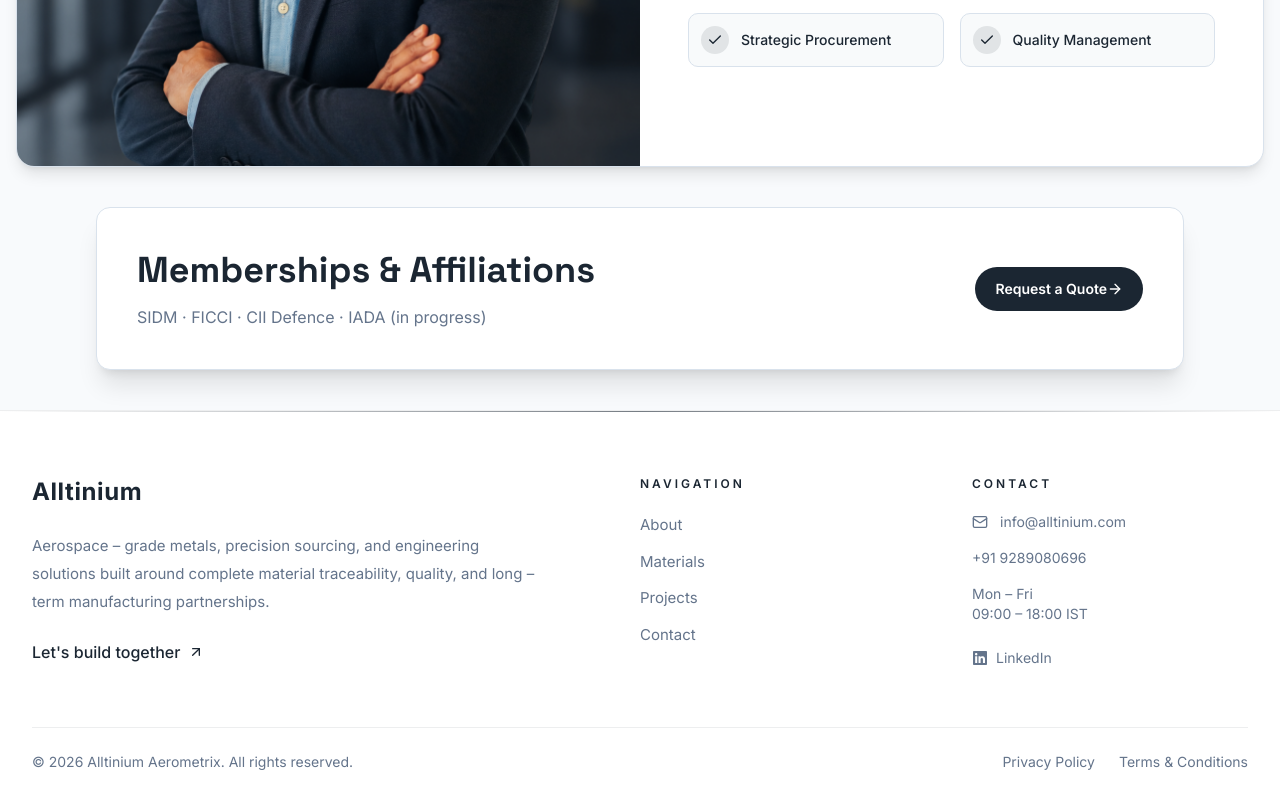
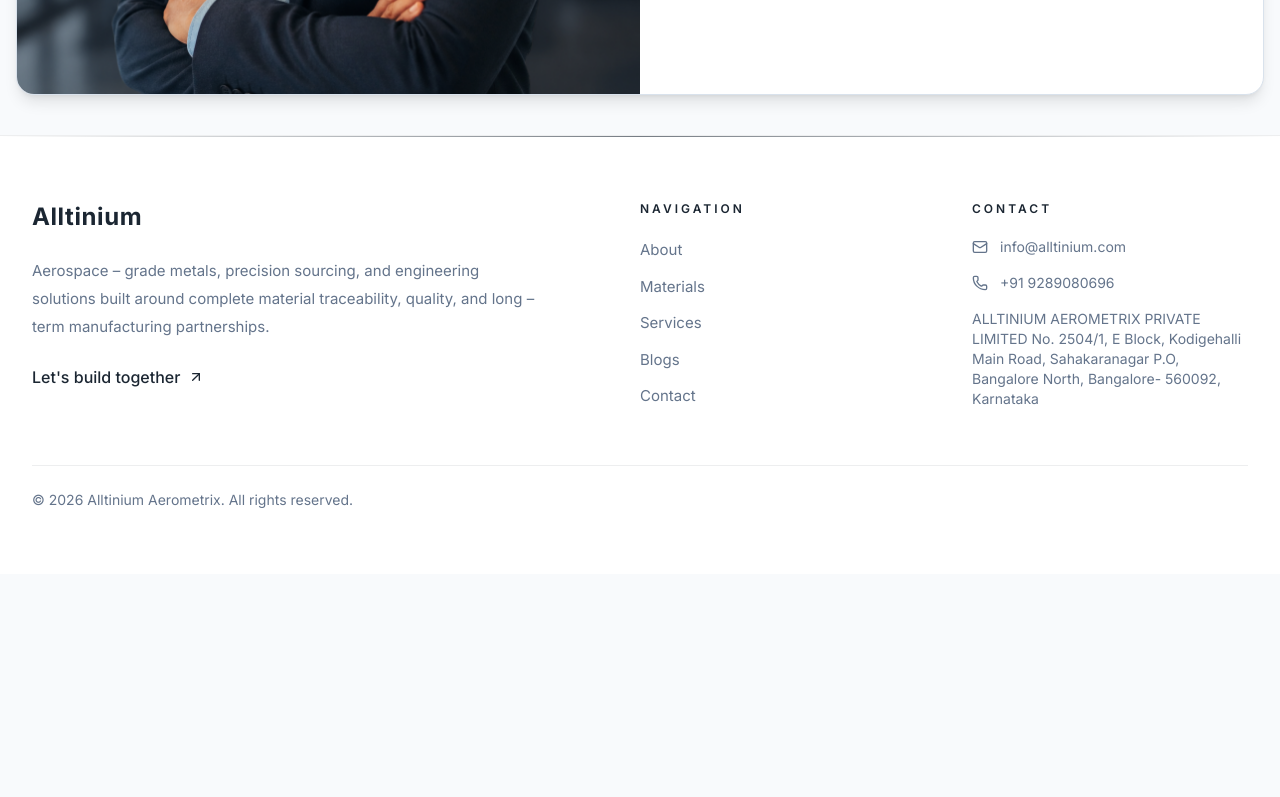
Before and after one commit to PurushottamPortfolio-Repo/alltinium, a Next.js app: page /about in a window 1280 px wide. Shown: the part 2703-3500 px from the top of the page. After the commit the page ends 3277 px from the top, so only its background shows below. Built offline with nearby package versions, Linux system fonts and the light colour scheme.

Commit message:
pages are modified

```diff
--- a/src/components/about/about-page.tsx
+++ b/src/components/about/about-page.tsx
@@ -5,7 +5,6 @@
 import { motion } from "framer-motion";
 import { assets } from "@/assets";
 import { PageHero } from "@/components/ui/page-hero";
-import QuoteButton from "@/components/quote/QuoteButton";
 import { Check } from "lucide-react";
 import { FaLinkedin } from "react-icons/fa";
 import { company, founders, values } from "@/data/about";
@@ -44,10 +43,10 @@
         ]}
       />
 
-      <div className="flex flex-col item-center justify-center px-4">
+      <div className="flex flex-col item-center justify-center px-4 py-10">
         {/* Company Story */}
 
-        <section className="bg-background py-24">
+        <section className="bg-background py-10">
           {company.map((item, index) => (
             <motion.div
               key={item.id}
@@ -83,7 +82,9 @@
                       {item.title}
                     </h2>
 
-                    <p className="mt-6 text-lg leading-9 text-muted-foreground">{item.text}</p>
+                    <p className="mt-6 text-lg leading-9 text-muted-foreground text-justify">
+                      {item.text}
+                    </p>
                   </div>
                 </div>
               </div>
@@ -104,7 +105,9 @@
                   <div className="mt-2 h-16 w-1 rounded-full bg-primary" />
 
                   <div>
-                    <p className="mt-6 text-lg leading-9 text-muted-foreground">{item.text2}</p>
+                    <p className="mt-6 text-lg leading-9 text-muted-foreground text-justify">
+                      {item.text2}
+                    </p>
                   </div>
                 </div>
               </motion.div>
@@ -226,107 +229,6 @@
             </motion.div>
           ))}
         </div>
-        {/* <div className="mt-20">
-          {founders.map((founder) => (
-            <motion.div
-              key={founder.id}
-              variants={fadeUp}
-              initial="hidden"
-              whileInView="show"
-              viewport={{ once: true }}
-              className="group overflow-hidden rounded-md border bg-card shadow-lg transition-all duration-300 hover:-translate-y-2 hover:shadow-2xl"
-            >
-              <div className="relative">
-                <Image
-                  src={founder.image}
-                  alt={founder.name}
-                  className="h-[200vh] w-full object-cover"
-                />
-
-                <div className="absolute right-5 top-5 flex gap-3">
-                  <Link
-                    href={founder.linkedin}
-                    target="_blank"
-                    rel="noopener noreferrer"
-                    className="rounded-full bg-white/90 p-3 backdrop-blur transition hover:bg-primary text-blue-700 hover:text-white"
-                  >
-                    <FaLinkedin className="h-5 w-5" />
-                  </Link>
-                </div>
-              </div>
-
-              <div className="p-8">
-                <span className="text-sm font-semibold uppercase tracking-wider text-primary">
-                  {founder.role}
-                </span>
-
-                <h3 className="mt-3 text-3xl font-bold">{founder.name}</h3>
-
-                <p className="mt-6 leading-8 text-muted-foreground">{founder.description}</p>
-
-                <ul className="mt-8 space-y-3">
-                  {founder.expertise.map((item) => (
-                    <li key={item} className="flex items-center gap-3">
-                      <div className="rounded-full bg-primary/10 p-1 text-primary">
-                        <Check className="h-4 w-4" />
-                      </div>
-                      <span>{item}</span>
-                    </li>
-                  ))}
-                </ul>
-              </div>
-            </motion.div>
-          ))}
-        </div> */}
-
-        {/* Memberships & affiliations */}
-        <section className="px-4 py-10 sm:px-6 lg:px-8 xl:px-20">
-          <motion.div
-            initial={{ opacity: 0, y: 40 }}
-            whileInView={{ opacity: 1, y: 0 }}
-            transition={{ duration: 0.7 }}
-            viewport={{ once: true }}
-            className="overflow-hidden rounded-xl border border-border bg-card p-6 shadow-xl sm:p-8 lg:p-10"
-          >
-            <div className="flex flex-col gap-8 lg:flex-row lg:items-center lg:justify-between">
-              {/* Left */}
-              <motion.div
-                initial={{ opacity: 0, x: -40 }}
-                whileInView={{ opacity: 1, x: 0 }}
-                transition={{ duration: 0.7 }}
-                viewport={{ once: true }}
-                className="flex-1"
-              >
-                <h2 className="font-heading text-2xl font-bold leading-tight sm:text-3xl lg:text-4xl">
-                  Memberships & Affiliations
-                </h2>
-
-                <p className="font-body mt-3 max-w-2xl text-sm text-muted-foreground sm:text-base">
-                  SIDM · FICCI · CII Defence · IADA (in progress)
-                </p>
-              </motion.div>
-
-              {/* Right */}
-              <motion.div
-                initial={{ opacity: 0, x: 40 }}
-                whileInView={{ opacity: 1, x: 0 }}
-                transition={{ duration: 0.7, delay: 0.2 }}
-                viewport={{ once: true }}
-                className="flex justify-start lg:justify-end"
-              >
-                <motion.div
-                  initial={{ opacity: 0, y: 16 }}
-                  whileInView={{ opacity: 1, y: 0 }}
-                  transition={{ duration: 0.45, delay: 0.1 }}
-                  viewport={{ once: true }}
-                  className="flex flex-wrap"
-                >
-                  <QuoteButton className="inline-flex w-full items-center justify-center rounded-full bg-primary px-5 py-3 text-sm font-semibold text-primary-foreground transition hover:bg-primary/90 sm:w-auto" />
-                </motion.div>
-              </motion.div>
-            </div>
-          </motion.div>
-        </section>
       </div>
     </>
   );
--- a/src/components/common/cards/service-card.tsx
+++ b/src/components/common/cards/service-card.tsx
@@ -1,9 +1,7 @@
 "use client";
 
 import Image from "next/image";
-import Link from "next/link";
 import { motion } from "framer-motion";
-import { ArrowUpRight } from "lucide-react";
 
 import { Service } from "@/types/service";
 
@@ -50,21 +48,6 @@
         <h3 className="mb--2 text-xl font-heading transition-colors duration-300 group-hover:text-primary">
           {service.title}
         </h3>
-
-        {/* Description */}
-        {/* <p className="mb-4 text-muted-foreground">{service.description}</p> */}
-
-        {/* Button */}
-        <Link
-          href="/services"
-          className="inline-flex items-center gap-2 font-medium text-primary transition-all duration-300 group-hover:gap-4 text-[12px]"
-        >
-          Learn More
-          <ArrowUpRight
-            size={18}
-            className="transition-transform duration-300 group-hover:rotate-45"
-          />
-        </Link>
       </div>
     </motion.article>
   );
--- a/src/components/common/footer.tsx
+++ b/src/components/common/footer.tsx
@@ -1,13 +1,13 @@
 "use client";
 
 import Link from "next/link";
-import { ArrowUpRight, Mail } from "lucide-react";
-import { FaLinkedin } from "react-icons/fa";
+import { ArrowUpRight, Mail, Phone } from "lucide-react";
 
 const quickLinks = [
   { title: "About", href: "/about" },
   { title: "Materials", href: "/materials" },
-  { title: "Projects", href: "/projects" },
+  { title: "Services", href: "/services" },
+  { title: "Blogs", href: "/blog" },
   { title: "Contact", href: "/contact" },
 ];
 
@@ -73,22 +73,20 @@
             </h3>
 
             <div className="space-y-4 text-sm text-[var(--ink-muted)]">
-              <a
-                href="mailto:info@alltinium.com"
-                className="flex items-center gap-3 transition hover:text-[var(--ink)]"
-              >
+              <div className="flex items-center gap-3 transition hover:text-[var(--ink)]">
                 <Mail className="h-4 w-4" />
                 info@alltinium.com
-              </a>
-
-              <p>+91 9289080696</p>
-
-              <div>
-                <p>Mon &ndash; Fri</p>
-                <p>09:00 &ndash; 18:00 IST</p>
+              </div>
+              <div className="flex items-center gap-3 transition hover:text-[var(--ink)]">
+                <Phone className="h-4 w-4" />
+                +91 9289080696
+              </div>
+              <div className="flex items-center gap-3 transition hover:text-[var(--ink)]">
+                ALLTINIUM AEROMETRIX PRIVATE LIMITED No. 2504/1, E Block, Kodigehalli Main Road,
+                Sahakaranagar P.O, Bangalore North, Bangalore- 560092, Karnataka
               </div>
 
-              <div className="pt-2">
+              {/* <div className="pt-2">
                 <a
                   href="#"
                   className="inline-flex items-center gap-2 transition hover:text-primary"
@@ -96,7 +94,7 @@
                   <FaLinkedin className="h-4 w-4" />
                   LinkedIn
                 </a>
-              </div>
+              </div> */}
             </div>
           </div>
         </div>
@@ -105,7 +103,7 @@
         <div className="mt-14 border-t border-[var(--surface-border)] pt-6">
           <div className="flex flex-col items-center justify-between gap-5 text-sm text-[var(--ink-muted)] md:flex-row">
             <p>&copy; {new Date().getFullYear()} Alltinium Aerometrix. All rights reserved.</p>
-
+            {/*
             <div className="flex items-center gap-6">
               <Link href="/privacy" className="transition hover:text-[var(--ink)]">
                 Privacy Policy
@@ -114,7 +112,7 @@
               <Link href="/terms" className="transition hover:text-[var(--ink)]">
                 Terms &amp; Conditions
               </Link>
-            </div>
+            </div> */}
           </div>
         </div>
       </div>
--- a/src/components/sections/HeroSection.tsx
+++ b/src/components/sections/HeroSection.tsx
@@ -4,6 +4,7 @@
 import QuoteButton from "@/components/quote/QuoteButton";
 import { motion } from "framer-motion";
 import { assets } from "@/assets";
+import Link from "next/link";
 
 export function HeroSection() {
   return (
@@ -67,47 +68,33 @@
             </a>
           </motion.div>
         </motion.div>
-
         <motion.div
           initial={{ opacity: 0, y: 20 }}
           animate={{ opacity: 1, y: 0 }}
           transition={{ duration: 0.5, delay: 0.2 }}
           className="mt-4 flex justify-center"
         >
-          <div className="w-full max-w-6xl rounded-md p-4 bg-background/80 shadow-2xl">
+          <div className="w-full max-w-6xl rounded-md bg-background/80 p-4 shadow-2xl">
             <div className="grid grid-cols-2 gap-4 md:grid-cols-6">
               {[
-                {
-                  alloy: "Aluminium",
-                },
-                {
-                  alloy: "Titanium",
-                },
-                {
-                  alloy: "Nickel",
-                },
-                {
-                  alloy: "Special Steel",
-                },
-                {
-                  alloy: "Tungsten",
-                },
-                {
-                  alloy: "Critical & Strategic",
-                },
+                { alloy: "Aluminium", href: "/materials" },
+                { alloy: "Titanium", href: "/materials" },
+                { alloy: "Nickel", href: "/materials" },
+                { alloy: "Special Steel", href: "/materials" },
+                { alloy: "Tungsten", href: "/materials" },
+                { alloy: "Critical & Strategic", href: "/materials" },
               ].map((item) => (
-                <motion.div
-                  key={item.alloy}
-                  whileHover={{
-                    y: -6,
-                    scale: 1.03,
-                  }}
-                  className="rounded-md border backdrop-blur-xl p-1 text-center transition"
-                >
-                  <h3 className="font-heading text-lg font-semibold text-foreground ">
-                    {item.alloy}
-                  </h3>
-                </motion.div>
+                <Link key={item.alloy} href={item.href} className="block">
+                  <motion.div
+                    whileHover={{ y: -6, scale: 1.03 }}
+                    whileTap={{ scale: 0.98 }}
+                    className="flex h-full cursor-pointer items-center justify-center rounded-md border p-3 text-center backdrop-blur-xl transition-colors hover:bg-red-500/10"
+                  >
+                    <h3 className="font-heading text-lg font-semibold text-foreground">
+                      {item.alloy}
+                    </h3>
+                  </motion.div>
+                </Link>
               ))}
             </div>
           </div>
--- a/src/components/sections/cta.tsx
+++ b/src/components/sections/cta.tsx
@@ -2,8 +2,8 @@
 
 import { motion } from "framer-motion";
 import QuoteButton from "@/components/quote/QuoteButton";
-import { ArrowRight } from "lucide-react";
 import { CtaSectionData } from "@/data/mock";
+import Link from "next/link";
 
 export function CTASection() {
   return (
@@ -39,10 +39,11 @@
 
             <div className="mt-10 flex flex-wrap gap-4">
               <QuoteButton className="inline-flex items-center gap-2 rounded-full bg-primary px-6 py-3 font-body font-semibold text-primary-foreground transition-all hover:cursor-pointer hover:scale-105 hover:bg-primary/90" />
-
-              <button className="inline-flex items-center rounded-full border border-border hover:cursor-pointer px-6 py-3 font-body font-semibold transition hover:bg-muted hover:cursor-pointer hover:scale-105">
-                Talk to Engineering
-              </button>
+              <Link href="contact">
+                <button className="inline-flex items-center rounded-full border border-border hover:cursor-pointer px-6 py-3 font-body font-semibold transition hover:bg-muted hover:cursor-pointer hover:scale-105">
+                  Talk to Engineering
+                </button>
+              </Link>
             </div>
           </motion.div>
 
--- a/src/components/sections/industries.tsx
+++ b/src/components/sections/industries.tsx
@@ -2,7 +2,6 @@
 
 import Link from "next/link";
 import { motion } from "framer-motion";
-import { ArrowRight } from "lucide-react";
 import { IndustriesSectionData } from "@/data/mock";
 
 export function IndustriesSection() {
@@ -60,19 +59,11 @@
             Get the part — through our certified network.
           </h2>
 
-          <p className="mt-5 max-w-2xl text-muted-foreground">
+          {/* <p className="mt-5 text-muted-foreground">
             Pre-qualified AS9100/9120, EN9120 and NADCAP partners. You raise one PO; we consolidate
             QA, MTC and part traceability end-to-end.
-          </p>
+          </p> */}
         </div>
-
-        <Link
-          href="/networks"
-          className="group inline-flex items-center gap-2 font-semibold text-primary"
-        >
-          View All Networks
-          <ArrowRight size={18} className="transition group-hover:translate-x-2" />
-        </Link>
       </motion.div>
 
       {/* Cards */}
@@ -141,11 +132,11 @@
 
               <div className="relative z-10 flex h-full flex-col justify-between">
                 <div>
-                  <p className="mb-3 text-xs font-semibold uppercase tracking-[0.25em] text-muted-foreground">
+                  {/* <p className="mb-3 text-xs font-semibold uppercase tracking-[0.25em] text-muted-foreground">
                     Industry
-                  </p>
+                  </p> */}
 
-                  <h3 className="font-heading text-2xl font-semibold text-foreground transition-colors group-hover:text-primary">
+                  <h3 className="font-heading text-3xl font-semibold text-foreground transition-colors group-hover:text-primary">
                     {item.title}
                   </h3>
                 </div>
--- a/src/components/sections/services.tsx
+++ b/src/components/sections/services.tsx
@@ -25,7 +25,7 @@
           </span>
 
           <h2 className="mt-3 text-3xl font-bold font-heading tracking-tight">
-            One four supply chain and critical capabilities.
+            One supply chain and four critical capabilities.
             <br />
           </h2>
 
--- a/src/components/services/service-page.tsx
+++ b/src/components/services/service-page.tsx
@@ -24,11 +24,7 @@
         ]}
       />
       <section className="relative PY-10 px-4">
-        <div className="container p-4">
-          {/* <h1 className="text-3xl ">One four supply chain and critical capabilities</h1> */}
-          {/* Cards */}
-          <ServiceStripe />
-        </div>
+        <ServiceStripe />
       </section>
     </>
   );
--- a/src/components/services/service-stripe.tsx
+++ b/src/components/services/service-stripe.tsx
@@ -66,7 +66,7 @@
                   </div>
                   <p className="mb-5 text-lg font-medium text-primary">{service.description}</p>
 
-                  <p className="leading-8 text-muted-foreground">{service.message}</p>
+                  <p className="leading-8 text-muted-foreground text-justify">{service.message}</p>
                 </div>
               </motion.div>
             );
--- a/src/data/mock.ts
+++ b/src/data/mock.ts
@@ -73,7 +73,7 @@
   {
     id: 1,
     icon: "Building2",
-    title: "Civil Aerospace",
+    title: "Aerospace",
     href: "",
   },
   {
@@ -85,13 +85,13 @@
   {
     id: 3,
     icon: "Building2",
-    title: "Space",
+    title: "Automotive",
     href: "",
   },
   {
     id: 4,
     icon: "Building2",
-    title: "MRO",
+    title: "Oil & Gas",
     href: "",
   },
 ];
```
